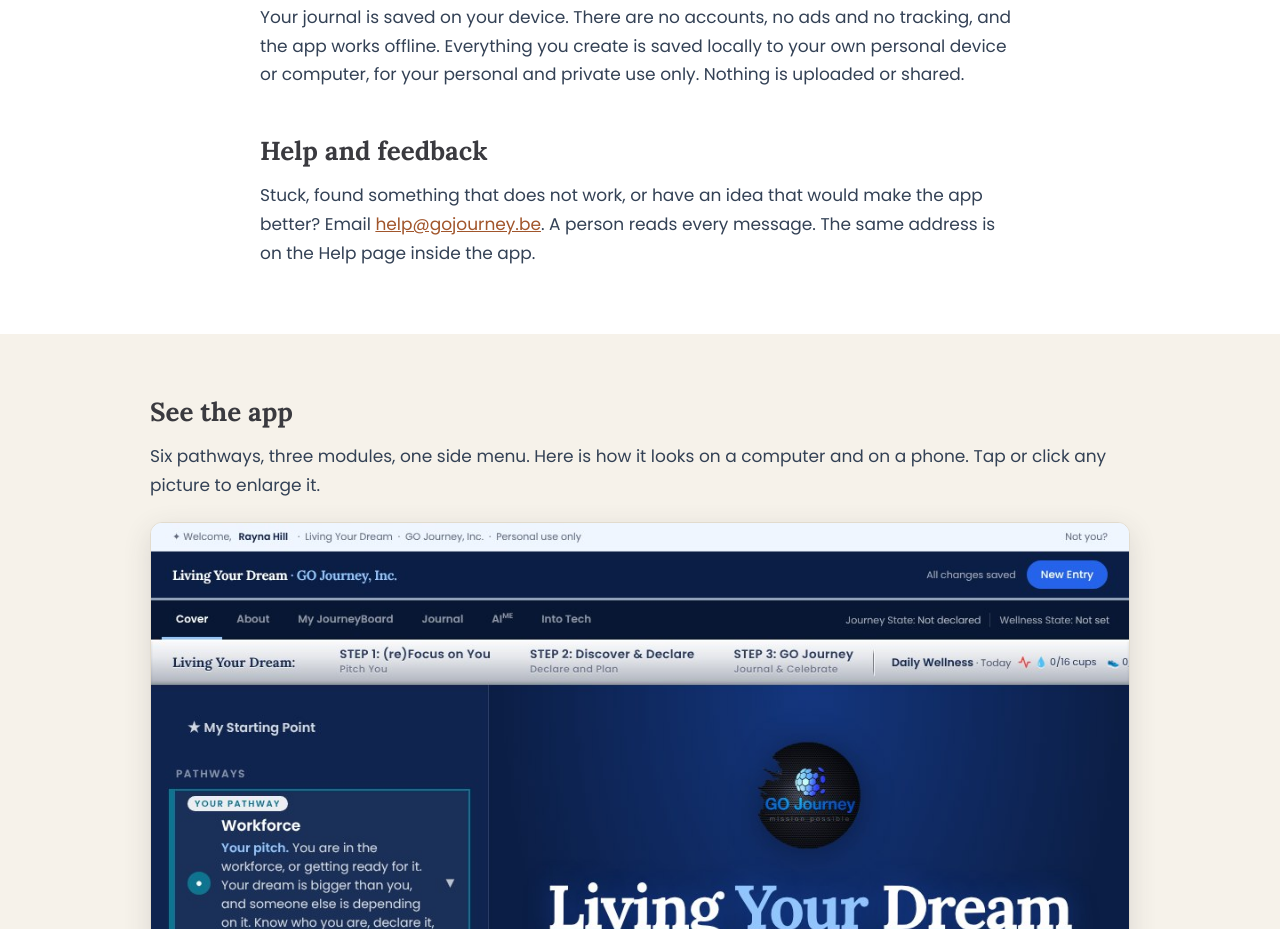
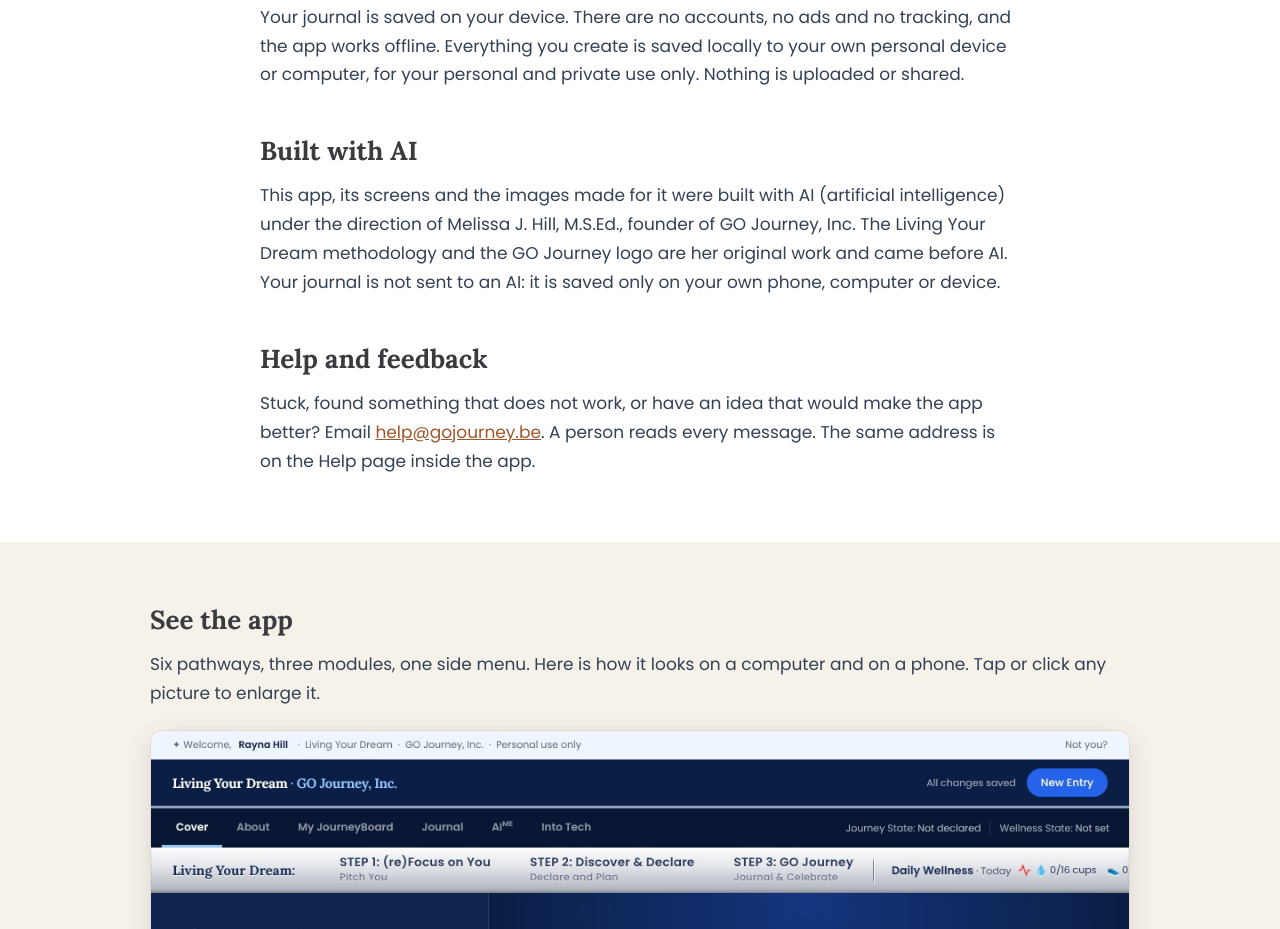
Before and after one commit to gojourney/gojourney-main-site, a plain HTML site: page living-your-dream.html in a window 1280 px wide. Shown: the part 5292-6221 px from the top of the page. Drawn offline with Linux system fonts and the light colour scheme.

Commit message:
Add files via upload

```diff
--- a/living-your-dream.html
+++ b/living-your-dream.html
@@ -104,6 +104,7 @@
 <h2 style="margin-top:40px">What is inside</h2><ul><li><strong>Declare Your Dream:</strong> your own signed dream statement.</li><li><strong>My JourneyBoard:</strong> a progress dashboard across 15 dimensions of a whole life.</li><li><strong>KnowMe Index:</strong> self-discovery covering wellness, needs, personality and strengths.</li><li><strong>Occupational Maturity Journey:</strong> see your next career stage, from Labor to Entrepreneur.</li><li><strong>Into Tech:</strong> find the technology path that fits your life and experience, whether you are a student who loves computers and gaming, a parent or caregiver, or an experienced worker.</li><li><strong>GO Journey Plan:</strong> goals, projects and tasks. Plus a daily journal, wellness log and challenges.</li><li><strong>My JourneyMap:</strong> the places that shaped your story. Case studies for real-life situations.</li><li><strong>Listen:</strong> have any page or section read aloud. The app also works offline.</li></ul>
 <h2 style="margin-top:40px">Built for every starting point</h2><p>This app gives credit for life experience, whether you are young or older, and never penalizes anyone for caring for themselves or their family. It is for working adults, people between jobs and people starting over, with pathways for students with an IEP, children working beside a grown-up, retirees, researchers and innovators, and intra/entrepreneurs, as well as students, parents and caregivers.</p>
 <h2 style="margin-top:40px">Private by design</h2><p>Your journal is saved on your device. There are no accounts, no ads and no tracking, and the app works offline. Everything you create is saved locally to your own personal device or computer, for your personal and private use only. Nothing is uploaded or shared.</p>
+<h2 style="margin-top:40px">Built with AI</h2><p>This app, its screens and the images made for it were built with AI (artificial intelligence) under the direction of Melissa J. Hill, M.S.Ed., founder of GO Journey, Inc. The Living Your Dream methodology and the GO Journey logo are her original work and came before AI. Your journal is not sent to an AI: it is saved only on your own phone, computer or device.</p>
 <h2 style="margin-top:40px">Help and feedback</h2><p>Stuck, found something that does not work, or have an idea that would make the app better? Email <a href="mailto:help@gojourney.be">help@gojourney.be</a>. A person reads every message. The same address is on the Help page inside the app.</p>
 </div></section>
 
```
